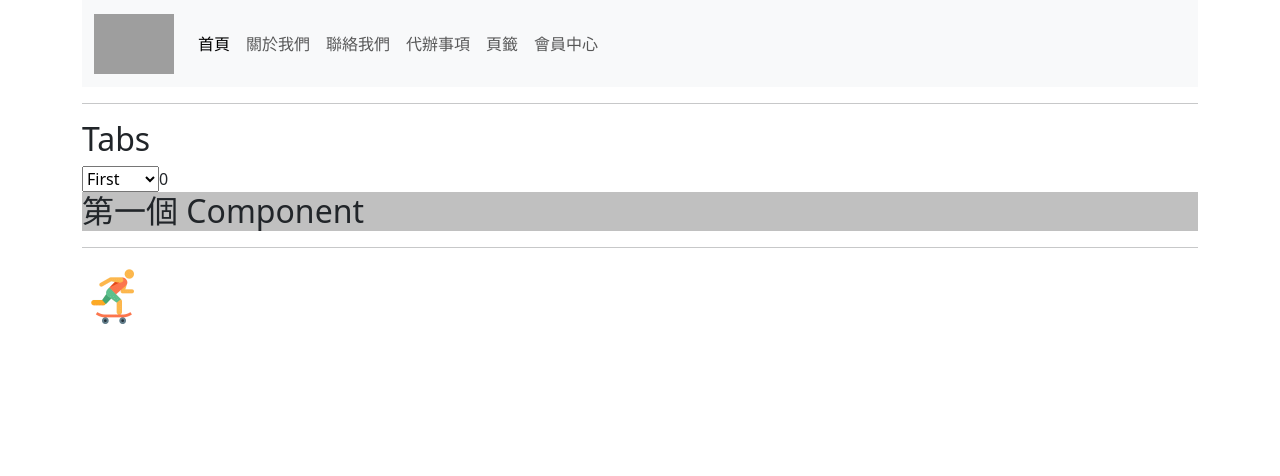
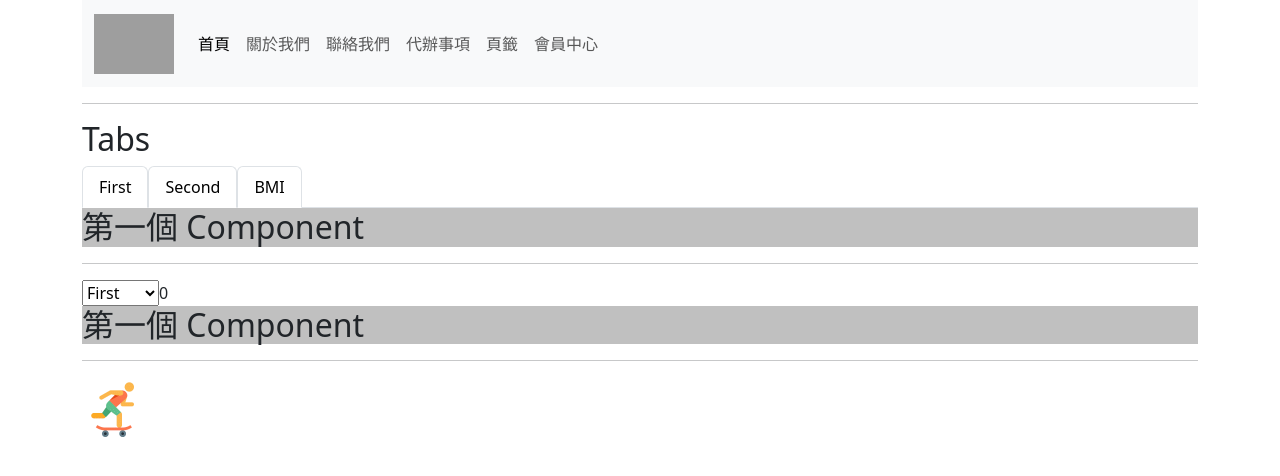
Before and after one commit to HsiaoHungWang/vue-app2024, a Vue app: page /tabs in a window 1280 px wide. Shown: the top 476 px of the page. Built offline with nearby package versions, Linux system fonts and the light colour scheme; grey boxes are pictures that could not be loaded.

Commit message:
透過內建component元素製作頁籤的效果

```diff
--- a/src/views/TabsView.vue
+++ b/src/views/TabsView.vue
@@ -1,7 +1,16 @@
 <script setup>
+import BMIComponent from '@/components/BMIComponent.vue';
 import FirstComponent from '@/components/FirstComponent.vue';
 import SecondComponent from '@/components/SecondComponent.vue';
 import { ref } from 'vue';
+
+
+const tabs = ref([
+    { name: 'First', component: FirstComponent },
+    { name: 'Second', component: SecondComponent },
+    { name: 'BMI', component: BMIComponent }
+])
+const currentTab = ref(FirstComponent)
 
 const items = [FirstComponent, SecondComponent]
 const activeIndex = ref(0)
@@ -10,6 +19,14 @@ const activeIndex = ref(0)
 <template>
     <div>
         <h2>Tabs</h2>
+        <ul class="nav nav-tabs">
+            <li class="nav-item" v-for="tab in tabs" :key="tab.name">
+                <a class="nav-link active" href="#" @mouseenter="currentTab = tab.component">{{ tab.name }}</a>
+            </li>
+        </ul>
+        <component :is="currentTab"></component>
+
+        <hr />
         <select v-model="activeIndex">
             <option value="0">First</option>
             <option value="1">Second</option>
```
